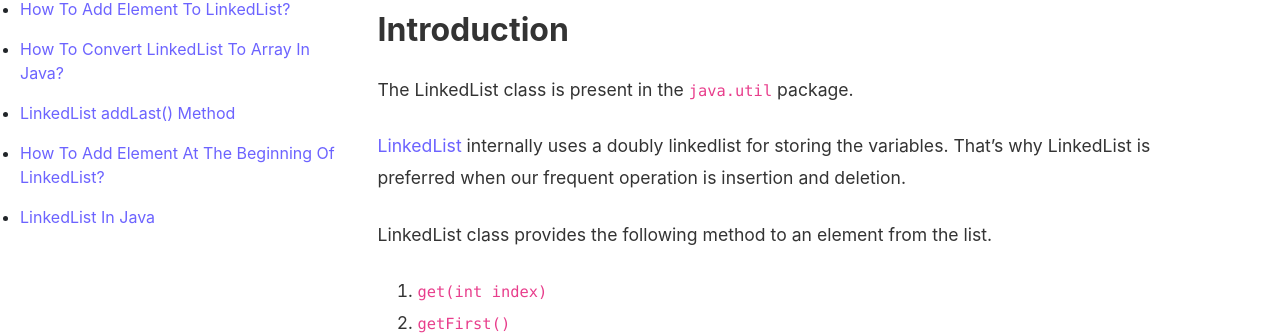
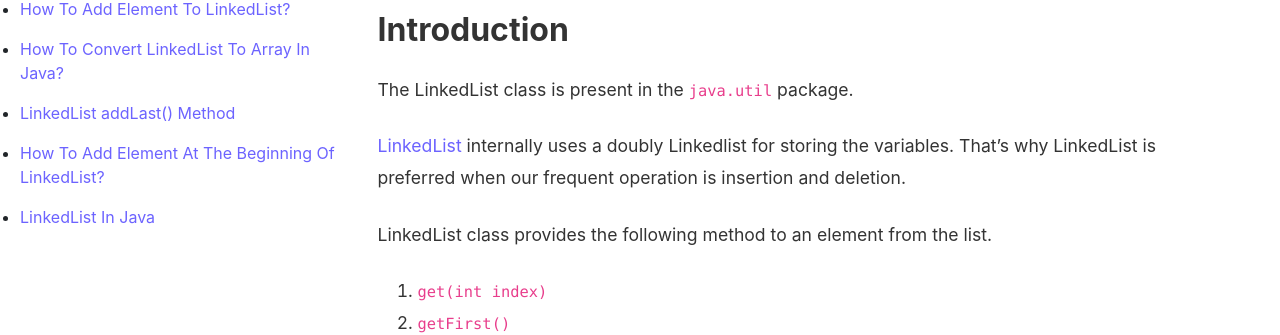
Before and after one commit to coderolls/coderolls-blog, a Jekyll site: the page built from _posts/collections/linkedlist/2022-02-09-get-an-element-from-linkedlist.md, in a window 1280 px wide and 900 px high, scrolled down 308 px. Shown: the part 125-460 px from the top of the window. Built offline with Jekyll 4.4.1, drawn with Linux system fonts in a browser that asks for light colours; nearby versions of some CDN libraries; comment, search, counter and statistics services are not loaded.

````diff
--- a/_posts/collections/linkedlist/2022-02-09-get-an-element-from-linkedlist.md
+++ b/_posts/collections/linkedlist/2022-02-09-get-an-element-from-linkedlist.md
@@ -13,7 +13,7 @@ In this tutorial, we will see how to get an element from the LinkedList. LinkedL
 
 The LinkedList class is present in the `java.util` package.
 
-[LinkedList](https:/coderolls.com/linkedlist-in-java/) internally uses a doubly linkedlist for storing the variables. That's why LinkedList is preferred when our frequent operation is insertion and deletion.
+[LinkedList](https:/coderolls.com/linkedlist-in-java/) internally uses a doubly Linkedlist for storing the variables. That's why LinkedList is preferred when our frequent operation is insertion and deletion.
 
 LinkedList class provides the following method to an element from the list.
 
@@ -127,8 +127,6 @@ LinkedList:
 The first element of the linkedList is: Adidas
 ```
 
-
-
 ## 3. `getLast()`
 
 This method returns the last element in this list.
````
